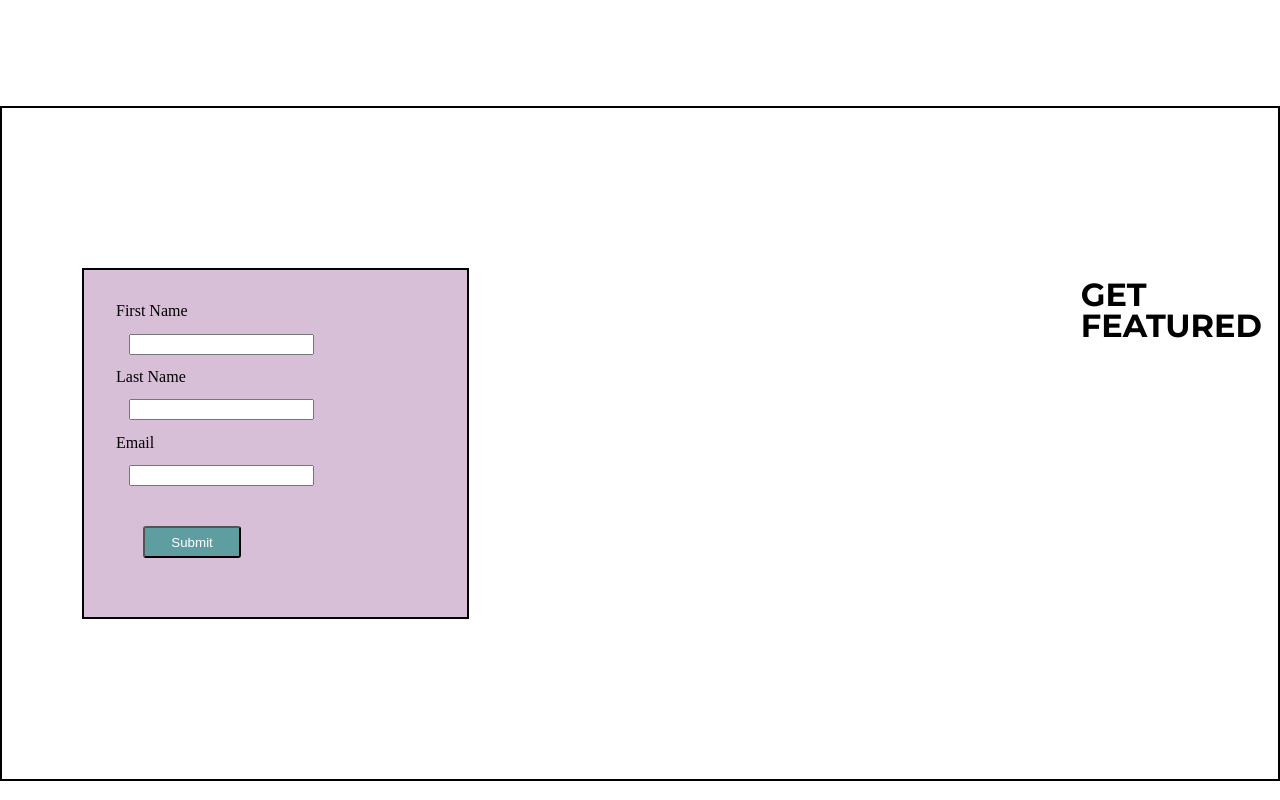
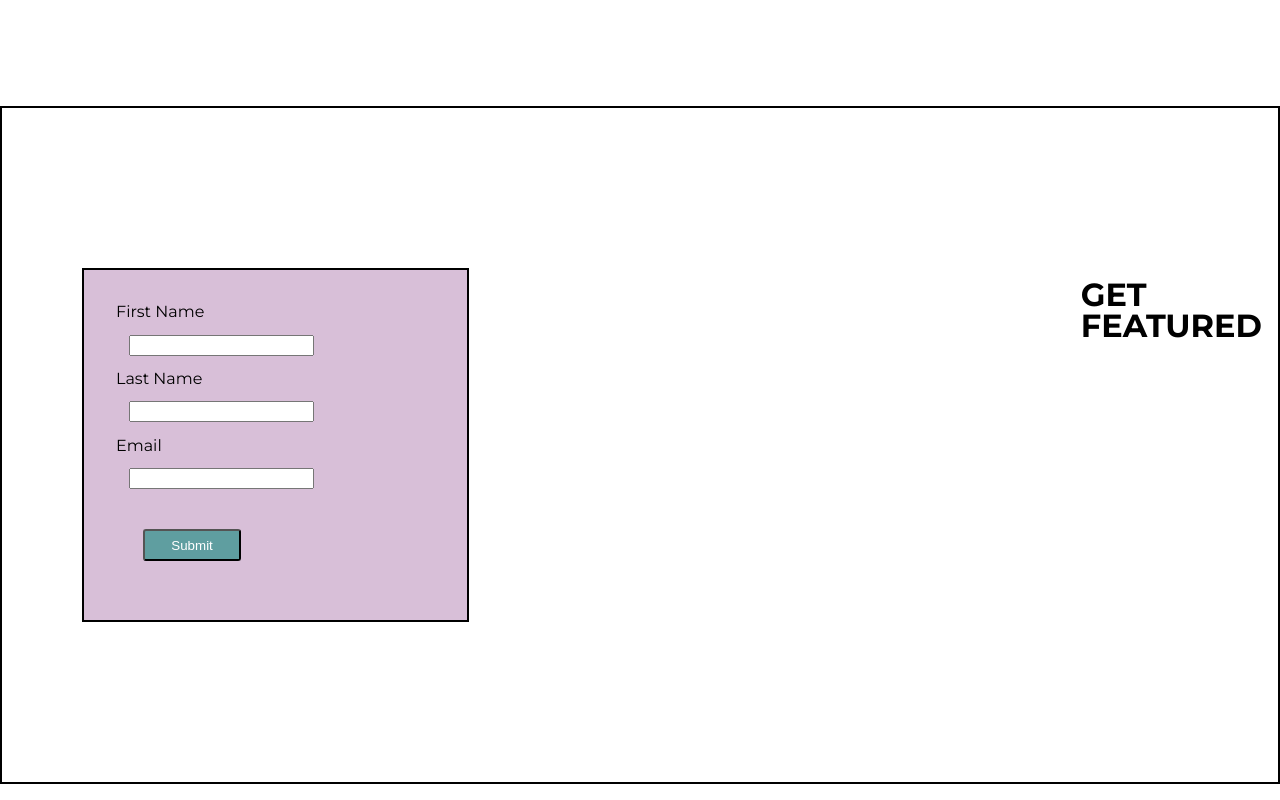
Before and after one commit to marshall-666/FunkinHell, a plain HTML site: page art.html in a window 1280 px wide. Shown: the part 2839-3639 px from the top of the page. Drawn offline with nearby package versions, Linux system fonts and the light colour scheme.

Commit message:
Add files via upload

```diff
--- a/styleart.css
+++ b/styleart.css
@@ -143,6 +143,7 @@ max-width: 50%;
     padding: 2em;
     margin-left: 5em;
    background-color: thistle;
+   font-family: 'Montserrat', sans-serif;
     /* margin: 2em; */
 }
 /* #name {
--- a/styles.css
+++ b/styles.css
@@ -150,6 +150,7 @@ max-width: 50%;
     height: 10%;
     padding: .5em;
     margin-left: 10em;
+    font-family: 'Montserrat', sans-serif;
    /* background-color: thistle; */
     /* margin: 2em; */
 }
```
